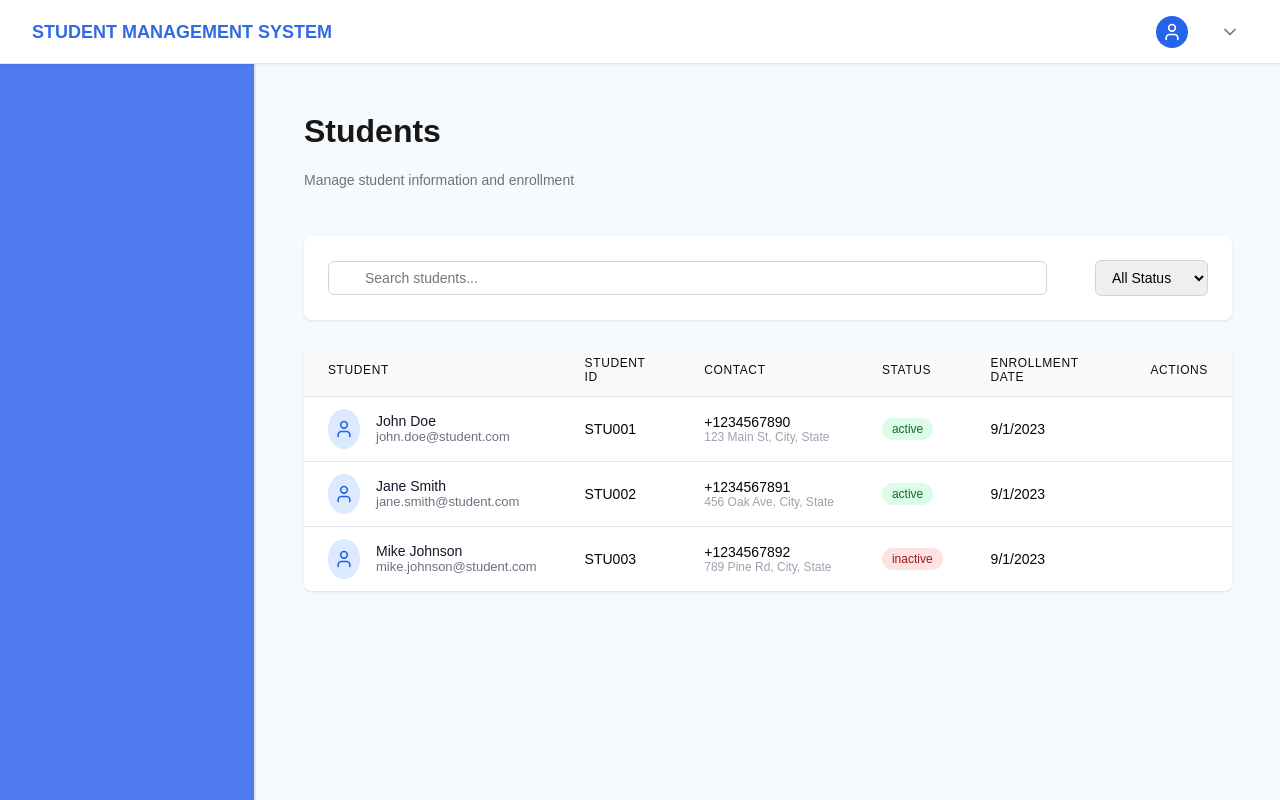
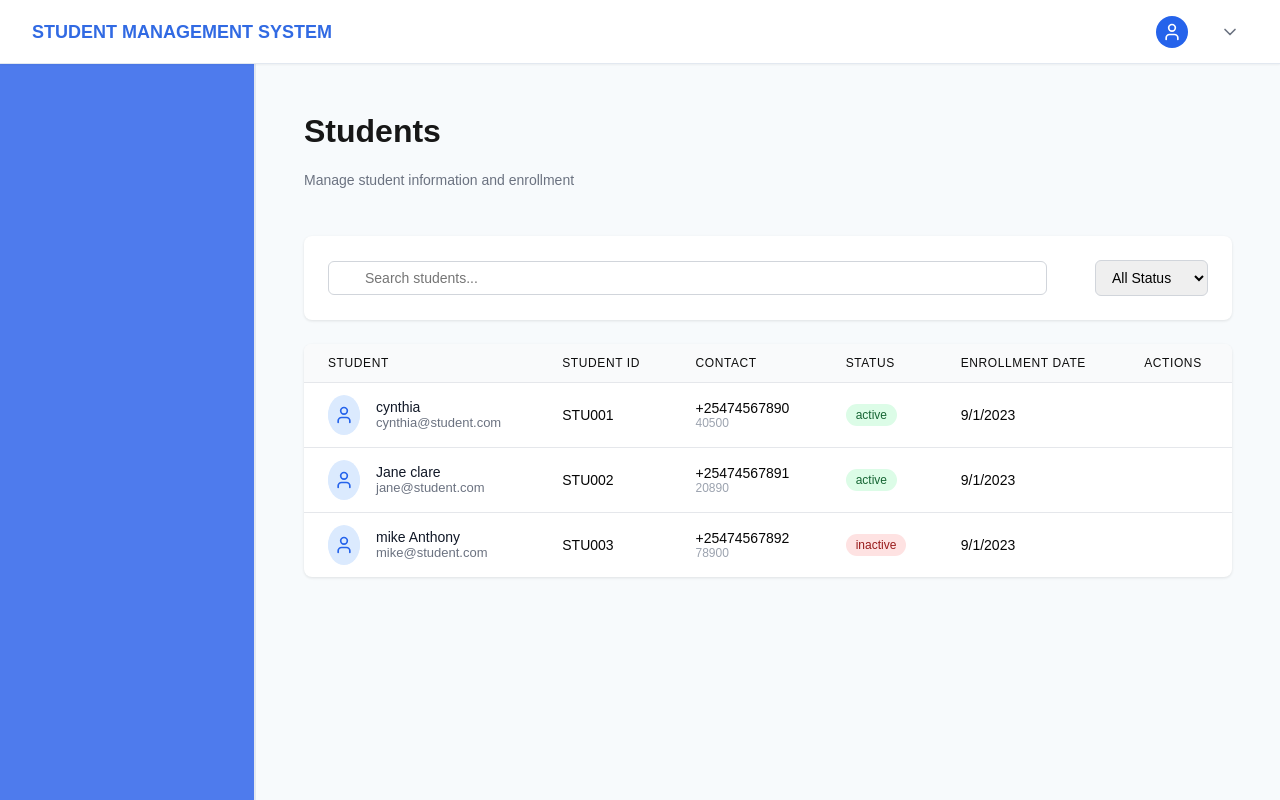
Before and after one commit to Eddiemoe1/student-management-system-frontend, a React (Vite) app: page /students in a window 1280 px wide. Built offline with nearby package versions, Linux system fonts and the light colour scheme.

Commit message:
authentication

```diff
--- a/src/Pages/AdminDashboard.tsx
+++ b/src/Pages/AdminDashboard.tsx
@@ -19,9 +19,9 @@ const mockStats = {
   activeStudents: 1189,
   upcomingLectures: 12,
   recentMarks: [
-    { id: '1', studentName: 'Edna Moe', subjectName: 'BCS 374', marks: 85, totalMarks: 100, grade: 'A' },
+    { id: '1', studentName: 'Ednah Moe', subjectName: 'BCS 374', marks: 85, totalMarks: 100, grade: 'A' },
     { id: '2', studentName: 'Jane Cathy', subjectName: 'BCS 367', marks: 78, totalMarks: 100, grade: 'B' },
-    { id: '3', studentName: 'Lydia Jem', subjectName: 'BCS 321', marks: 92, totalMarks: 100, grade: 'A' },
+    { id: '3', studentName: 'Lydia Rose', subjectName: 'BCS 321', marks: 92, totalMarks: 100, grade: 'A' },
   ],
   subjectDistribution: [
     { subject: 'BCS 321', students: 45 },
--- a/src/Pages/Lecturer.tsx
+++ b/src/Pages/Lecturer.tsx
@@ -39,7 +39,7 @@ const mockLectures: Lecturer[] = [
     subjectId: 'SUB002',
     subjectName: 'Digital electronics',
     lecturerId: 'LEC002',
-    lecturerName: 'Prof. Sarah Johnson',
+    lecturerName: 'Prof. Sarah',
     title: 'Logic Gates and Circuits',
     description: 'Understanding basic logic gates and their applications in digital circuits',
     date: '2024-01-15',
@@ -53,7 +53,7 @@ const mockLectures: Lecturer[] = [
     subjectId: 'SUB003',
     subjectName: 'Software Engineering',
     lecturerId: 'LEC003',
-    lecturerName: 'Dr. Michael Brown',
+    lecturerName: 'Dr. Michael',
     title: 'SRS and Design Principles',
     description: 'Types of Software Requirements Specifications and design principles',
     date: '2024-01-16',
--- a/src/Pages/Staff.tsx
+++ b/src/Pages/Staff.tsx
@@ -23,9 +23,9 @@ const mockStaff: Staff[] = [
     id: '1',
     staffId: 'STF001',
     firstName: 'Ednah',
-    lastName: 'Moraa',
+    lastName: '',
     email: 'ednahmoraa@school.com',
-    phone: '+1234567890',
+    phone: '+25474567890',
     department: 'Computer Science',
     position: 'Professor',
     hireDate: '2020-01-15',
@@ -35,10 +35,10 @@ const mockStaff: Staff[] = [
   {
     id: '2',
     staffId: 'STF002',
-    firstName: 'Sarah',
-    lastName: 'Johnson',
-    email: 'sarah.johnson@school.com',
-    phone: '+1234567891',
+    firstName: 'Cynthia',
+    lastName: '',
+    email: 'cynthia@school.com',
+    phone: '+25474567891',
     department: 'Physics',
     position: 'Associate Professor',
     hireDate: '2019-08-20',
@@ -49,9 +49,9 @@ const mockStaff: Staff[] = [
     id: '3',
     staffId: 'STF003',
     firstName: 'Michael',
-    lastName: 'Brown',
-    email: 'michael.brown@school.com',
-    phone: '+1234567892',
+    lastName: '',
+    email: 'michael@school.com',
+    phone: '+25474567892',
     department: 'Administration',
     position: 'Academic Coordinator',
     hireDate: '2021-03-10',
--- a/src/Pages/Student.tsx
+++ b/src/Pages/Student.tsx
@@ -21,12 +21,12 @@ const mockStudents: Student[] = [
   {
     id: '1',
     studentId: 'STU001',
-    firstName: 'John',
-    lastName: 'Doe',
-    email: 'john.doe@student.com',
-    phone: '+1234567890',
+    firstName: 'cynthia',
+    lastName: '',
+    email: 'cynthia@student.com',
+    phone: '+25474567890',
     dateOfBirth: '2000-05-15',
-    address: '123 Main St, City, State',
+    address: '40500',
     enrollmentDate: '2023-09-01',
     status: 'active'
   },
@@ -34,23 +34,23 @@ const mockStudents: Student[] = [
     id: '2',
     studentId: 'STU002',
     firstName: 'Jane',
-    lastName: 'Smith',
-    email: 'jane.smith@student.com',
-    phone: '+1234567891',
+    lastName: 'clare',
+    email: 'jane@student.com',
+    phone: '+25474567891',
     dateOfBirth: '1999-12-20',
-    address: '456 Oak Ave, City, State',
+    address: '20890',
     enrollmentDate: '2023-09-01',
     status: 'active'
   },
   {
     id: '3',
     studentId: 'STU003',
-    firstName: 'Mike',
-    lastName: 'Johnson',
-    email: 'mike.johnson@student.com',
-    phone: '+1234567892',
+    firstName: 'mike',
+    lastName: 'Anthony',
+    email: 'mike@student.com',
+    phone: '+25474567892',
     dateOfBirth: '2001-03-10',
-    address: '789 Pine Rd, City, State',
+    address: '78900',
     enrollmentDate: '2023-09-01',
     status: 'inactive'
   }
```
